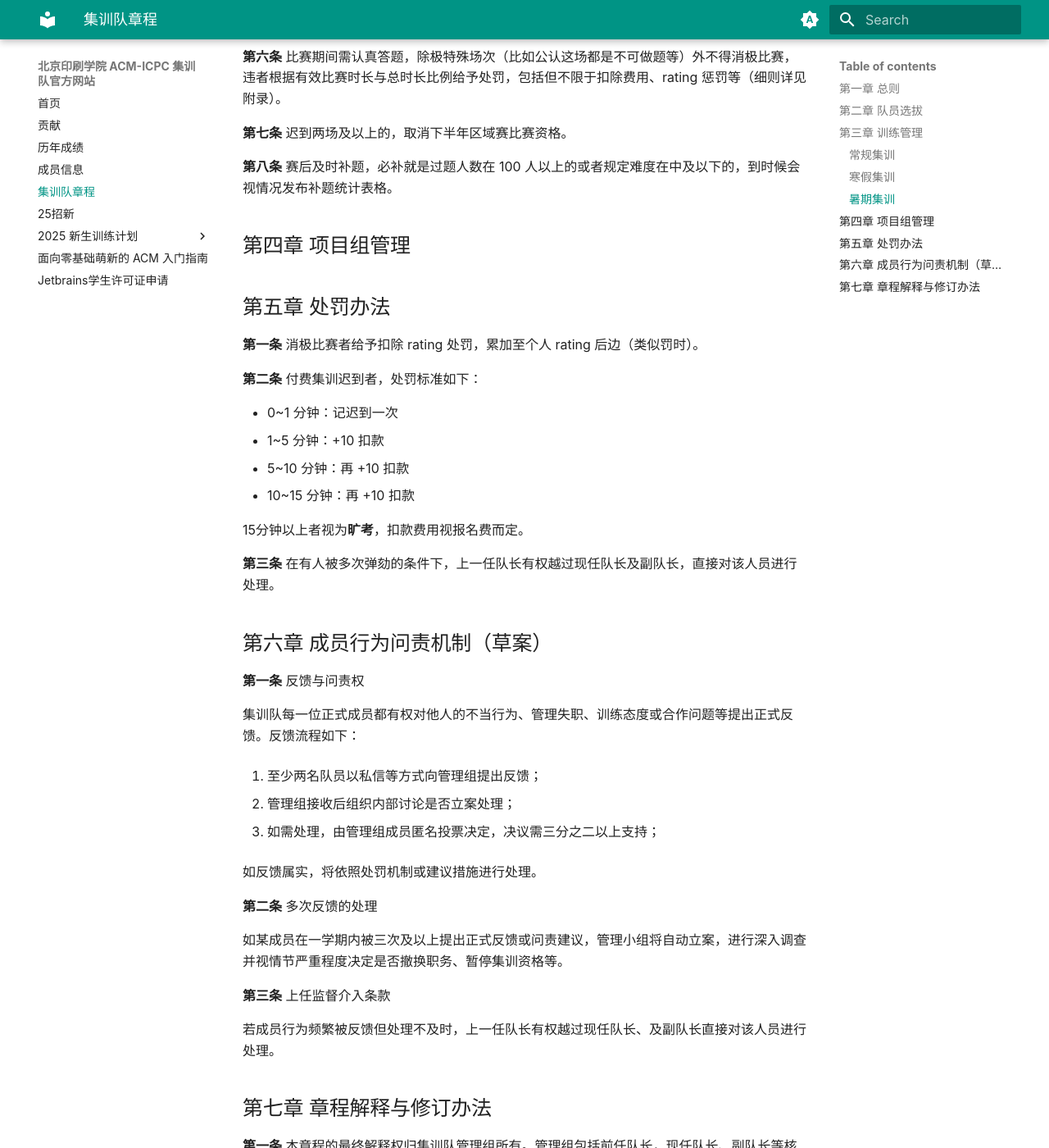
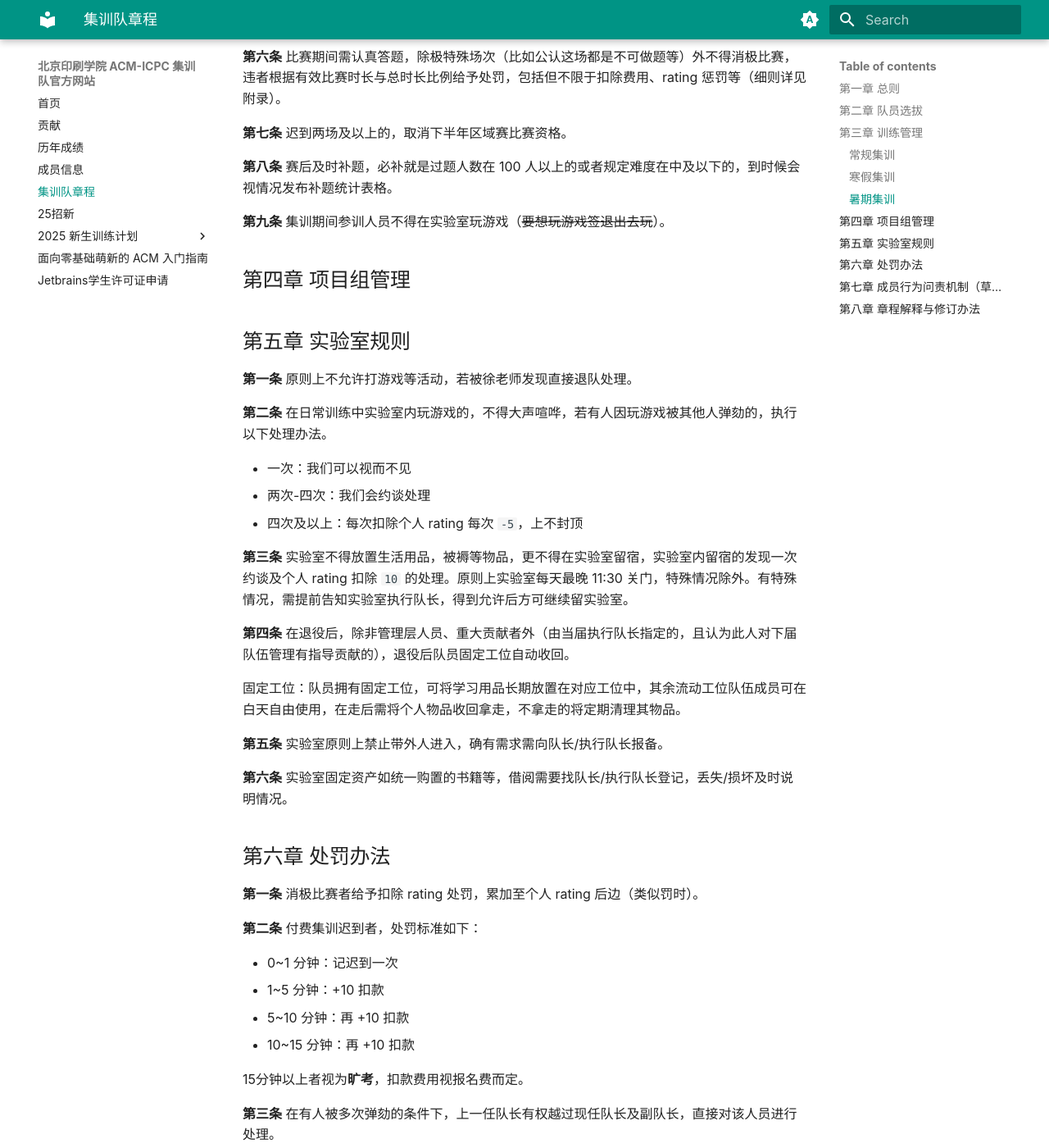
Before and after one commit to bigcicpc/BIGC_ACM_OFFICIAL_SITE, an MkDocs documentation site: the page built from docs/rules.md, in a window 1280 px wide and 1400 px high, scrolled down 961 px. Shown: the whole window at 82% size. Built offline with MkDocs 1.6.1 and Material for MkDocs 9.7.7, drawn with Linux system fonts in a browser that asks for light colours; some of the changed text lies outside the part shown.

Commit message:
docs: 更新集训队章程，增加实验室规则相关条款

```diff
--- a/docs/rules.md
+++ b/docs/rules.md
@@ -40,11 +40,33 @@
 
 **第八条** 赛后及时补题，必补就是过题人数在 100 人以上的或者规定难度在中及以下的，到时候会视情况发布补题统计表格。
 
+**第九条** 集训期间参训人员不得在实验室玩游戏（~~要想玩游戏签退出去玩~~）。
+
 ## 第四章 项目组管理
 
 <!-- 待完善 -->
 
-## 第五章 处罚办法
+## 第五章 实验室规则
+
+**第一条** 原则上不允许打游戏等活动，若被徐老师发现直接退队处理。
+
+**第二条** 在日常训练中实验室内玩游戏的，不得大声喧哗，若有人因玩游戏被其他人弹劾的，执行以下处理办法。
+
+- 一次：我们可以视而不见
+- 两次-四次：我们会约谈处理
+- 四次及以上：每次扣除个人 rating 每次 `-5`，上不封顶
+
+**第三条** 实验室不得放置生活用品，被褥等物品，更不得在实验室留宿，实验室内留宿的发现一次约谈及个人 rating 扣除 `10` 的处理。原则上实验室每天最晚 11:30 关门，特殊情况除外。有特殊情况，需提前告知实验室执行队长，得到允许后方可继续留实验室。
+
+**第四条** 在退役后，除非管理层人员、重大贡献者外（由当届执行队长指定的，且认为此人对下届队伍管理有指导贡献的），退役后队员固定工位自动收回。
+
+固定工位：队员拥有固定工位，可将学习用品长期放置在对应工位中，其余流动工位队伍成员可在白天自由使用，在走后需将个人物品收回拿走，不拿走的将定期清理其物品。
+
+**第五条** 实验室原则上禁止带外人进入，确有需求需向队长/执行队长报备。
+
+**第六条** 实验室固定资产如统一购置的书籍等，借阅需要找队长/执行队长登记，丢失/损坏及时说明情况。
+
+## 第六章 处罚办法
 
 **第一条** 消极比赛者给予扣除 rating 处罚，累加至个人 rating 后边（类似罚时）。
 
@@ -81,7 +103,7 @@
 
 若成员行为频繁被反馈但处理不及时，上一任队长有权越过现任队长、及副队长直接对该人员进行处理。
 
-## 第七章 章程解释与修订办法
+## 第八章 章程解释与修订办法
 
 **第一条** 本章程的最终解释权归集训队管理组所有。管理组包括前任队长，现任队长、副队长等核心成员组成。
 
```
Also changed, not shown: other parts of docs/rules.md (+1 -1 lines).
